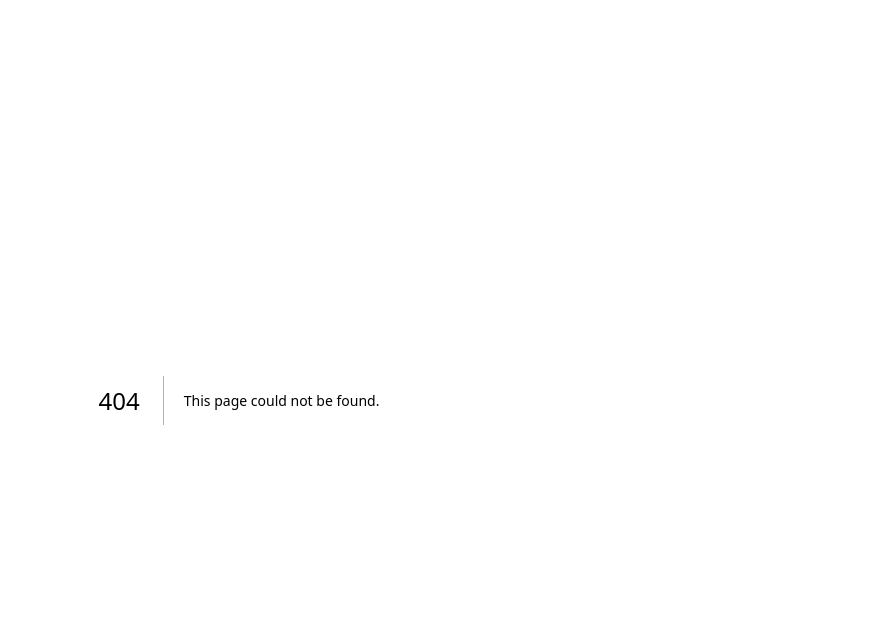
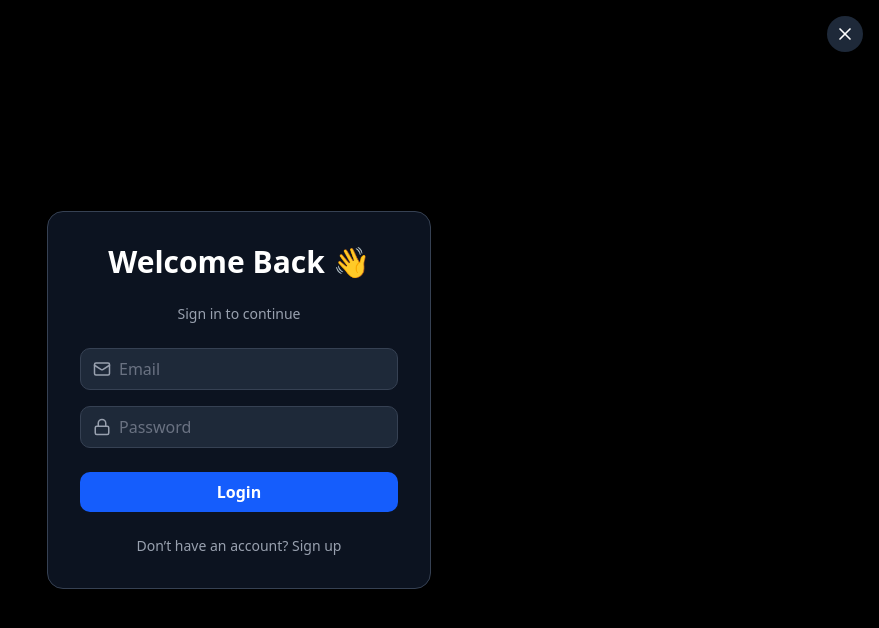
Before and after one commit to PKolev26/Share-Experience, a Next.js app: page /login in a window 1280 px wide. Before the commit this address had no page. Shown: the top 628 px of the page, without its empty margins (401-1280 px from the left). Built offline with nearby package versions, Linux system fonts and the light colour scheme.

Commit message:
feat: add login page with credential authentication and form handling

```diff
--- /dev/null
+++ b/app/api/login/route.ts
@@ -0,0 +1,70 @@
+import CredentialsProvider from "next-auth/providers/credentials";
+import { PrismaClient } from "@prisma/client";
+import bcrypt from "bcryptjs";
+import { NextAuthOptions } from "next-auth";
+import { JWT } from "next-auth/jwt";
+
+const prisma = new PrismaClient();
+
+export const authOptions: NextAuthOptions = {
+  providers: [
+    CredentialsProvider({
+      name: "Credentials",
+      credentials: {
+        email: { label: "Email", type: "text" },
+        password: { label: "Password", type: "password" },
+      },
+      async authorize(credentials) {
+  console.log("Credentials received:", credentials);
+
+  if (!credentials?.email || !credentials.password) {
+    throw new Error("Missing email or password");
+  }
+
+  const user = await prisma.user.findUnique({
+    where: { email: credentials.email },
+  });
+
+  console.log("User from DB:", user);
+
+  if (!user || !user.password) {
+    throw new Error("No user found");
+  }
+
+  const isPasswordValid = await bcrypt.compare(
+    credentials.password,
+    user.password
+  );
+
+  console.log("Password valid:", isPasswordValid);
+
+  if (!isPasswordValid) {
+    throw new Error("Invalid credentials");
+  }
+
+  return {
+    id: user.id,
+    email: user.email,
+    name: user.name,
+  };
+}
+    }),
+  ],
+  session: { strategy: "jwt" },
+  secret: process.env.NEXTAUTH_SECRET,
+
+  callbacks: {
+    async jwt({ token, user }: { token: JWT; user?: any }) {
+      if (user) {
+        token.id = user.id;
+      }
+      return token;
+    },
+    async session({ session, token }: { session: any; token: JWT }) {
+      if (token?.id) {
+        session.user.id = token.id as string;
+      }
+      return session;
+    },
+  },
+};
--- /dev/null
+++ b/app/login/page.tsx
@@ -0,0 +1,93 @@
+"use client";
+
+import { useState } from "react";
+import { signIn } from "next-auth/react";
+import { useRouter } from "next/navigation";
+import { Mail, Lock } from "lucide-react";
+import { X } from "lucide-react";
+import Link from "next/link";
+
+export default function Login() {
+  const [form, setForm] = useState({ email: "", password: "" });
+  const router = useRouter();
+
+  const handleLogin = async (e: React.FormEvent) => {
+    e.preventDefault();
+    const res = await signIn("credentials", {
+      email: form.email,
+      password: form.password,
+      redirect: false,
+    });
+
+    if (res?.ok) {
+      router.push("/");
+    } else {
+      alert("Invalid credentials");
+    }
+  };
+
+  return (
+    <div className="flex items-center justify-center min-h-screen bg-black text-white relative">
+
+      <Link
+        href="/"
+        className="absolute top-4 right-4 bg-gray-800 text-white rounded-full p-2 hover:bg-gray-700 transition"
+      >
+        <X size={20} />
+      </Link>
+    <div className="flex items-center justify-center min-h-screen bg-black text-white">
+      <form
+        onSubmit={handleLogin}
+        className="bg-gray-900/80 backdrop-blur-xl p-8 rounded-2xl shadow-lg w-96 space-y-6 border border-gray-700"
+      >
+        <h1 className="text-3xl font-bold text-center">
+          Welcome Back <span className="inline-block">👋</span>
+        </h1>
+        <p className="text-sm text-gray-400 text-center">
+          Sign in to continue
+        </p>
+
+        <div className="space-y-4">
+          {/* Email */}
+          <div className="flex items-center border border-gray-700 rounded-lg px-3 py-2 bg-gray-800 focus-within:ring-2 focus-within:ring-blue-600">
+            <Mail className="text-gray-400 mr-2" size={18} />
+            <input
+              type="email"
+              placeholder="Email"
+              value={form.email}
+              onChange={(e) => setForm({ ...form, email: e.target.value })}
+              className="bg-transparent outline-none flex-1 text-white placeholder-gray-500"
+            />
+          </div>
+
+          {/* Password */}
+          <div className="flex items-center border border-gray-700 rounded-lg px-3 py-2 bg-gray-800 focus-within:ring-2 focus-within:ring-blue-600">
+            <Lock className="text-gray-400 mr-2" size={18} />
+            <input
+              type="password"
+              placeholder="Password"
+              value={form.password}
+              onChange={(e) => setForm({ ...form, password: e.target.value })}
+              className="bg-transparent outline-none flex-1 text-white placeholder-gray-500"
+            />
+          </div>
+        </div>
+
+        <button
+          type="submit"
+          className="w-full bg-blue-600 hover:bg-blue-700 py-2 rounded-lg font-semibold transition"
+        >
+          Login
+        </button>
+
+        <p
+          onClick={() => router.push("/register")}
+          className="text-sm text-gray-400 text-center cursor-pointer hover:underline"
+        >
+          Don’t have an account? Sign up
+        </p>
+      </form>
+    </div>
+    </div>
+  );
+}
```
